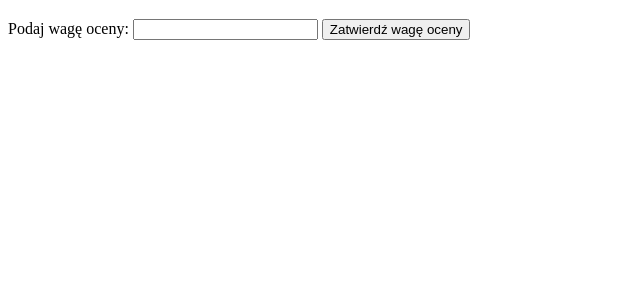
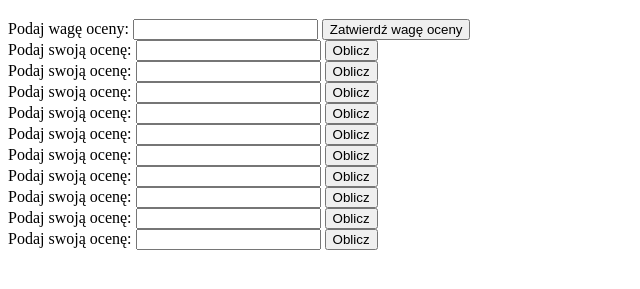
Before and after one commit to jank07/srednia-wazona, a plain HTML site: page index.html in a window 1280 px wide. Shown: the part 61-350 px from the top of the page, without its empty margins (0-640 px from the left). Drawn offline with Linux system fonts and the light colour scheme.

Commit message:
Update index.html

```diff
--- a/index.html
+++ b/index.html
@@ -5,6 +5,7 @@
     <meta http-equiv="X-UA-Compatible" content="IE=edge">
     <meta name="viewport" content="width=device-width, initial-scale=1.0">
     <title>Średnia ważona</title>
+    <link rel="stylesheet" href="styles.css">
 </head>
 <body>
     <div class="start">
@@ -18,13 +19,67 @@
             <button class="submitNumberWeight">Zatwierdź wagę oceny</button>
         </div>
 
-        <!-- <div class="numberInput">
+        <div class="weight1">
             <label for="numberValue">Podaj swoją ocenę: </label>
             <input id="numberValue" type="text">
             <button class="submitNumber grade">Oblicz</button>
-        </div> -->
+        </div>
 
+        <div class="weight2">
+            <label for="numberValue">Podaj swoją ocenę: </label>
+            <input id="numberValue" type="text">
+            <button class="submitNumber grade">Oblicz</button>
         </div>
+
+        <div class="weight3">
+            <label for="numberValue">Podaj swoją ocenę: </label>
+            <input id="numberValue" type="text">
+            <button class="submitNumber grade">Oblicz</button>
+        </div>
+
+        <div class="weight4">
+            <label for="numberValue">Podaj swoją ocenę: </label>
+            <input id="numberValue" type="text">
+            <button class="submitNumber grade">Oblicz</button>
+        </div>
+
+        <div class="weight5">
+            <label for="numberValue">Podaj swoją ocenę: </label>
+            <input id="numberValue" type="text">
+            <button class="submitNumber grade">Oblicz</button>
+        </div>
+
+        <div class="weight6">
+            <label for="numberValue">Podaj swoją ocenę: </label>
+            <input id="numberValue" type="text">
+            <button class="submitNumber grade">Oblicz</button>
+        </div>
+
+        <div class="weight7">
+            <label for="numberValue">Podaj swoją ocenę: </label>
+            <input id="numberValue" type="text">
+            <button class="submitNumber grade">Oblicz</button>
+        </div>
+
+        <div class="weight8">
+            <label for="numberValue">Podaj swoją ocenę: </label>
+            <input id="numberValue" type="text">
+            <button class="submitNumber grade">Oblicz</button>
+        </div>
+
+        <div class="weight9">
+            <label for="numberValue">Podaj swoją ocenę: </label>
+            <input id="numberValue" type="text">
+            <button class="submitNumber grade">Oblicz</button>
+        </div>
+
+        <div class="weight10">
+            <label for="numberValue">Podaj swoją ocenę: </label>
+            <input id="numberValue" type="text">
+            <button class="submitNumber grade">Oblicz</button>
+        </div>
+
+
     </div>
 
     <script src="script.js"></script>
```
